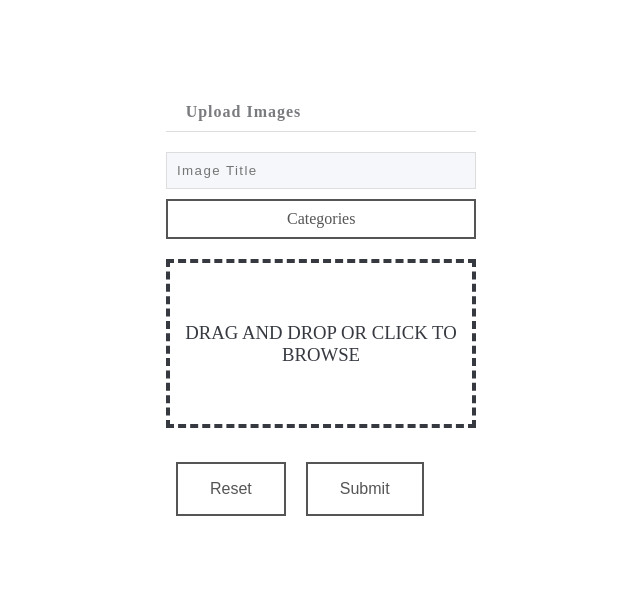
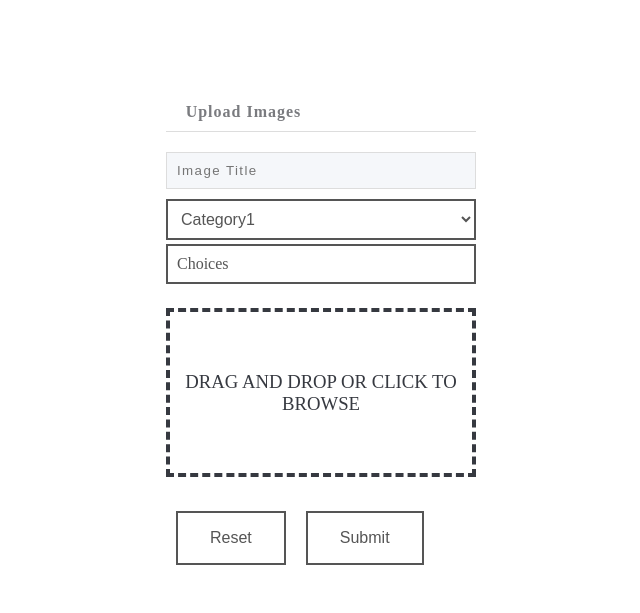
Before and after one commit to mjbelow/Image-Organizer, a PHP site: the page made by components/Upload page/Image.html in a window 1280 px wide. Shown: the top 613 px of the page, without its empty margins (319-959 px from the left). Run offline with PHP 8.4, Linux system fonts and the light colour scheme.

Commit message:
used both categories and choices in upload menu

```diff
--- a/components/Upload page/Image.html
+++ b/components/Upload page/Image.html
@@ -28,12 +28,12 @@
         <option value="Category4">Category4</option>
       </select>
 
-      <div class="dropdown">
-        <div class="dropbtn">Categories</div>
+      <div id="choice" class="dropdown">
+        <div class="dropbtn">Choices</div>
 		<div class="dropdown-content">
-		<a href="#">Category1</a>
-		<a href="#">Category2</a>
-		<a href="#">Category3</a>
+		<a><input type="checkbox"> Choice 1</a>
+		<a><input type="checkbox"> Choice 2</a>
+		<a><input type="checkbox"> Choice 3</a>
 		</div>
 		</div>
 
--- a/components/Upload page/style.css
+++ b/components/Upload page/style.css
@@ -81,7 +81,7 @@ section {
 section.active {
   display: block;
 }
-section input,
+section input:not([type="checkbox"]),
 section textarea {
   display: block;
   width: 100%;
@@ -95,9 +95,6 @@ section textarea {
 }
 section textarea {
   min-height: 200px;
-}
-section select {
-  display: none;
 }
 .select-option {
   background-color: #F5F7FA;
@@ -364,10 +361,14 @@ section select {
   color: white;
   border: 2px solid #555555;
 }
-.dropbtn {
-  background-color: #white;
+#category, #choice {
+  width: 100%;
+  margin-bottom: 4px;
+}
+#category, .dropbtn {
+  background-color: white;
   color: #555555;
-  padding: 9px 119px;
+  padding: 9px;
   font-size: 16px;
   border: 2px solid #555555;
   cursor: pointer;
@@ -392,6 +393,7 @@ section select {
 }
 .dropdown-content a:hover {
   background-color: #555555;
+  color: #eee;
 }
 .dropdown:hover .dropdown-content {
   display: block;
```
